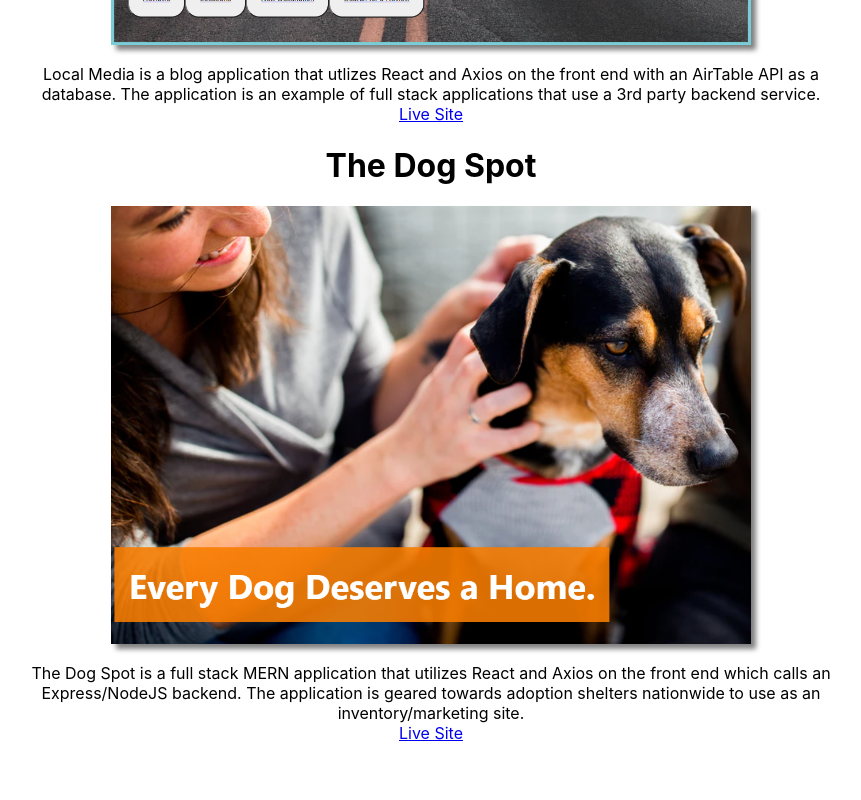
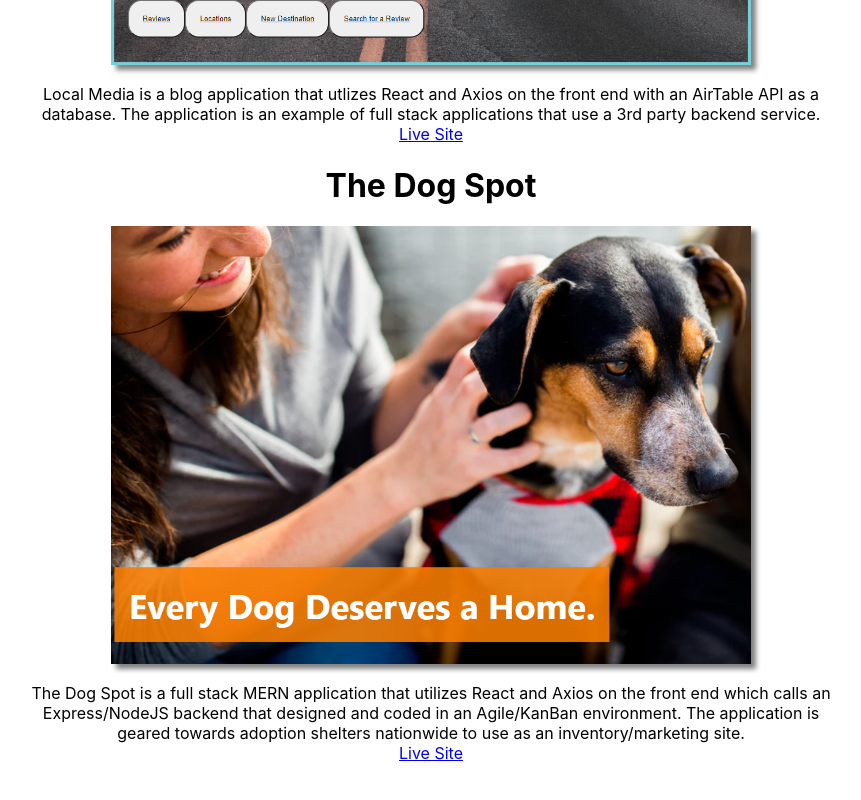
Before and after one commit to amarp86/amar-patel, a React (Create React App) app in the folder client/: page /projects in a window 1280 px wide. Shown: the part 1036-1836 px from the top of the page, without its empty margins (209-1070 px from the left). Built offline with nearby package versions, Linux system fonts and the light colour scheme.

Commit message:
more text

```diff
--- a/client/src/screens/Projects.jsx
+++ b/client/src/screens/Projects.jsx
@@ -16,6 +16,7 @@ function Projects(props) {
         </p>
         <a href="https://travel-keeper.netlify.app/">Live Site</a>
       </div>
+      git
       <div className="local-media">
         <h1>Local Media</h1>
         <img className="picture" src={localmedia} alt="local-media" />
@@ -32,9 +33,10 @@ function Projects(props) {
         <img className="picture" src={dogspot} alt="the-dog-spot" />
         <p>
           The Dog Spot is a full stack MERN application that utilizes React and
-          Axios on the front end which calls an Express/NodeJS backend. The
-          application is geared towards adoption shelters nationwide to use as
-          an inventory/marketing site.
+          Axios on the front end which calls an Express/NodeJS backend that
+          designed and coded in an Agile/KanBan environment. The application is
+          geared towards adoption shelters nationwide to use as an
+          inventory/marketing site.
         </p>
         <a href="https://the-dog-spot.netlify.app/">Live Site</a>
       </div>
```
